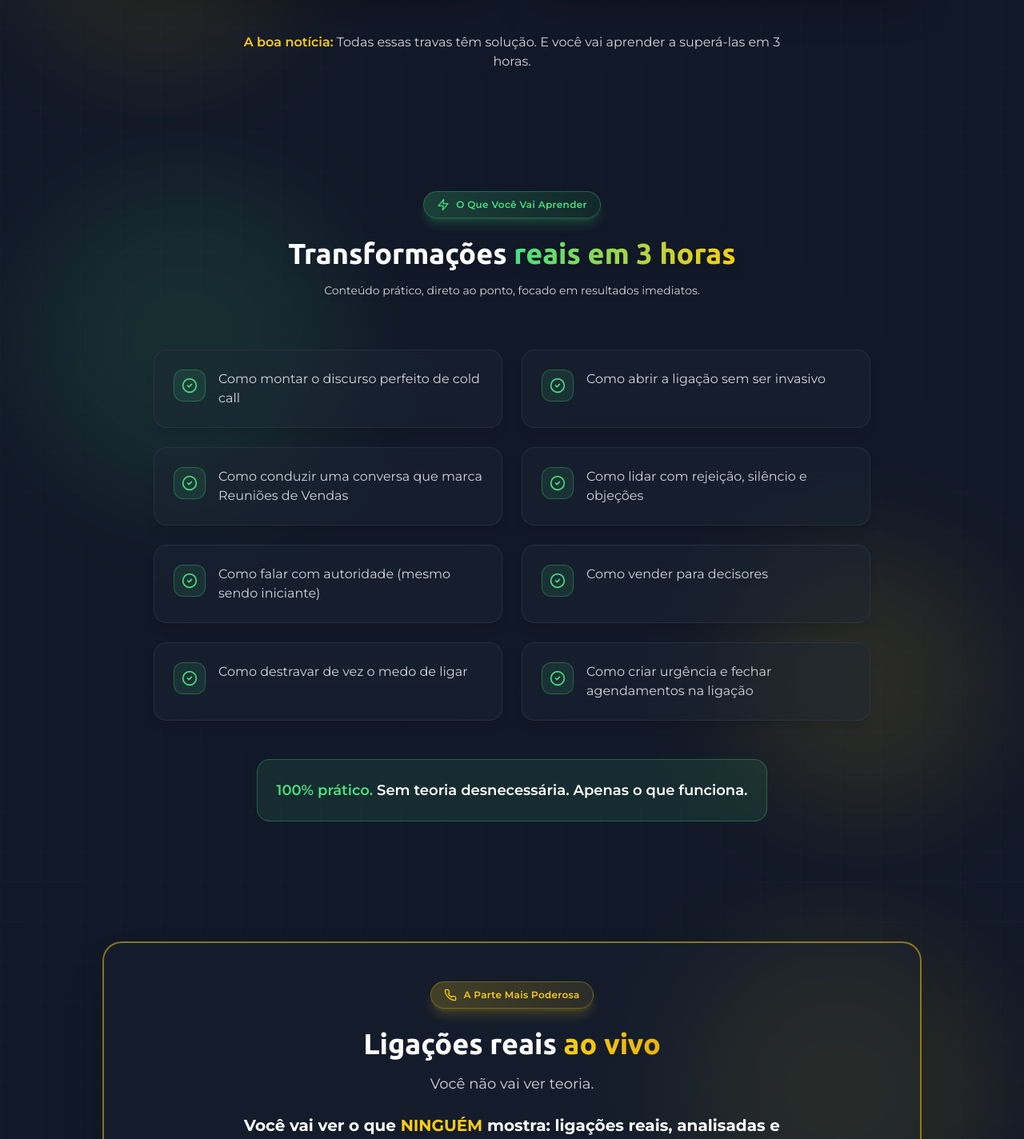
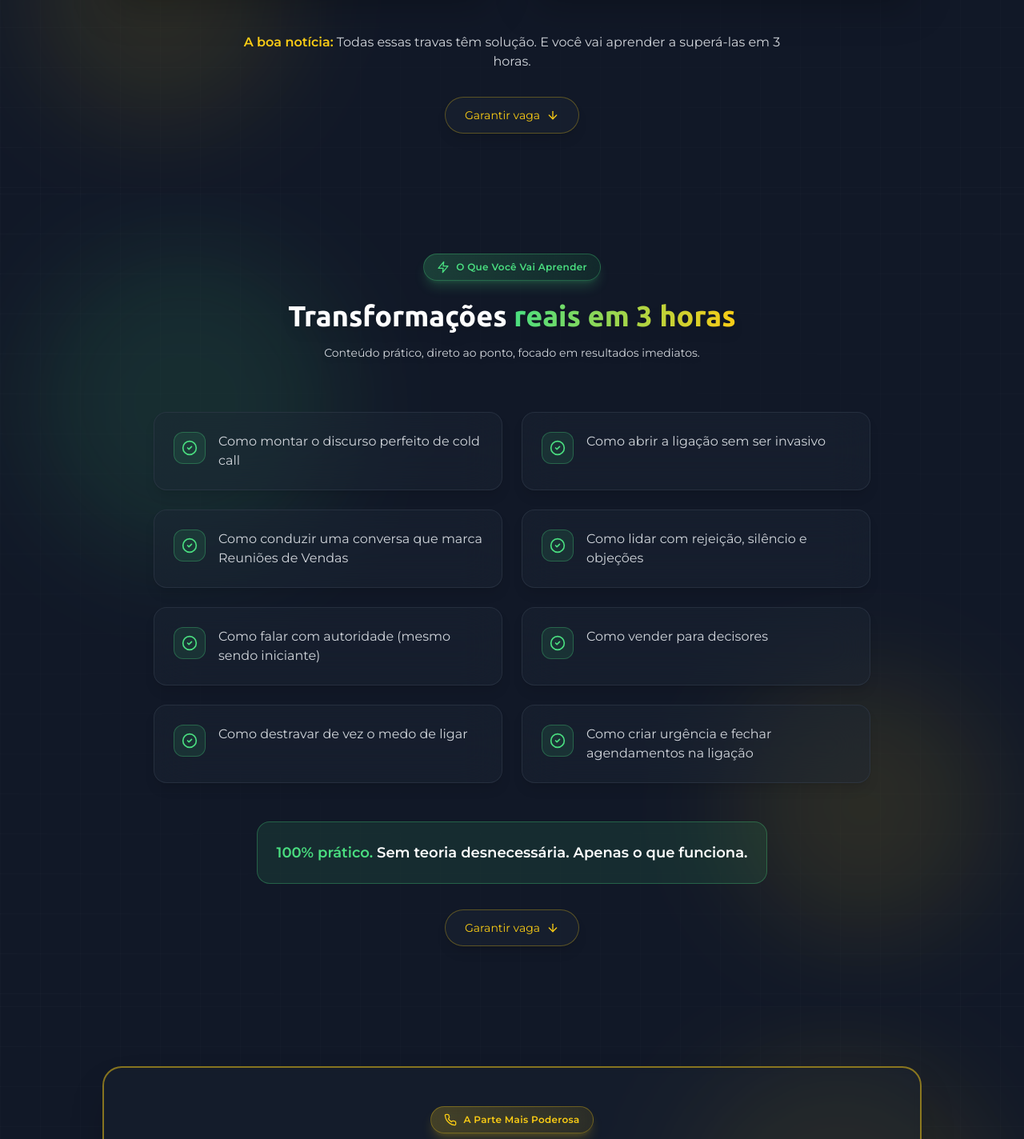
Before and after one commit to romulofreitas-byte/destrava-ligacoes, a Next.js app: page / in a window 1280 px wide. Shown: the part 3280-4704 px from the top of the page at 80% size. Built offline with nearby package versions, Linux system fonts and the light colour scheme; no server answers.

Commit message:
feat: adiciona CTAs sutis entre seções e torna card de investimento clicável

```diff
--- a/src/components/sections/AfterWorkshopSection.tsx
+++ b/src/components/sections/AfterWorkshopSection.tsx
@@ -2,6 +2,7 @@
 
 import React, { useState, useEffect, useRef } from 'react';
 import { CheckCircle2, Rocket } from 'lucide-react';
+import { SubtleCTA } from '@/components/ui/SubtleCTA';
 
 export const AfterWorkshopSection: React.FC = () => {
   const [hoveredItem, setHoveredItem] = useState<number | null>(null);
@@ -105,6 +106,10 @@ export const AfterWorkshopSection: React.FC = () => {
             </p>
           </div>
         </div>
+
+        <div className="mt-8 animate-fade-in-up" style={{animationDelay: '1s'}}>
+          <SubtleCTA />
+        </div>
       </div>
     </section>
   );
--- a/src/components/sections/EventDetailsSection.tsx
+++ b/src/components/sections/EventDetailsSection.tsx
@@ -75,7 +75,15 @@ export const EventDetailsSection: React.FC = () => {
                 </div>
 
                 {/* Investimento */}
-                <div className="relative flex flex-col items-center p-5 bg-gradient-to-br from-yellow-400/20 via-yellow-500/15 to-yellow-400/20 rounded-2xl border-2 border-yellow-400/60 hover:border-yellow-400 transition-all duration-300 md:col-span-2 md:mx-auto md:max-w-md shadow-2xl shadow-yellow-400/30 hover:shadow-yellow-400/50 group overflow-hidden">
+                <div
+                  onClick={() => {
+                    const element = document.getElementById('inscricao');
+                    if (element) {
+                      element.scrollIntoView({ behavior: 'smooth', block: 'start' });
+                    }
+                  }}
+                  className="relative flex flex-col items-center p-5 bg-gradient-to-br from-yellow-400/20 via-yellow-500/15 to-yellow-400/20 rounded-2xl border-2 border-yellow-400/60 hover:border-yellow-400 transition-all duration-300 md:col-span-2 md:mx-auto md:max-w-md shadow-2xl shadow-yellow-400/30 hover:shadow-yellow-400/50 group overflow-hidden cursor-pointer hover:scale-[1.02]"
+                >
                   {/* Animated shimmer border */}
                   <div className="absolute inset-0 rounded-2xl bg-gradient-to-r from-transparent via-yellow-400/30 to-transparent opacity-0 group-hover:opacity-100 transition-opacity duration-500 animate-shimmer bg-[length:200%_auto]"></div>
 
--- a/src/components/sections/WhatYouWillLearnSection.tsx
+++ b/src/components/sections/WhatYouWillLearnSection.tsx
@@ -2,6 +2,7 @@
 
 import React, { useState, useEffect, useRef } from 'react';
 import { CheckCircle2, Zap } from 'lucide-react';
+import { SubtleCTA } from '@/components/ui/SubtleCTA';
 
 export const WhatYouWillLearnSection: React.FC = () => {
   const [hoveredItem, setHoveredItem] = useState<number | null>(null);
@@ -107,6 +108,10 @@ export const WhatYouWillLearnSection: React.FC = () => {
             </p>
           </div>
         </div>
+
+        <div className="mt-8 animate-fade-in-up" style={{animationDelay: '1.1s'}}>
+          <SubtleCTA />
+        </div>
       </div>
     </section>
   );
--- a/src/components/sections/WhyYouStuckSection.tsx
+++ b/src/components/sections/WhyYouStuckSection.tsx
@@ -2,6 +2,7 @@
 
 import React, { useState, useEffect, useRef } from 'react';
 import { AlertTriangle, Heart, Shield, MessageSquare } from 'lucide-react';
+import { SubtleCTA } from '@/components/ui/SubtleCTA';
 
 export const WhyYouStuckSection: React.FC = () => {
   const [isVisible, setIsVisible] = useState(false);
@@ -130,6 +131,10 @@ export const WhyYouStuckSection: React.FC = () => {
             <span className="text-yellow-400 font-semibold">A boa notícia:</span> Todas essas travas têm solução. E você vai aprender a superá-las em 3 horas.
           </p>
         </div>
+
+        <div className="mt-8 animate-fade-in-up" style={{animationDelay: '0.8s'}}>
+          <SubtleCTA />
+        </div>
       </div>
     </section>
   );
--- /dev/null
+++ b/src/components/ui/SubtleCTA.tsx
@@ -0,0 +1,33 @@
+'use client';
+
+import React from 'react';
+import { ArrowDown } from 'lucide-react';
+
+interface SubtleCTAProps {
+  text?: string;
+  className?: string;
+}
+
+export const SubtleCTA: React.FC<SubtleCTAProps> = ({
+  text = 'Garantir vaga',
+  className = ''
+}) => {
+  const handleClick = () => {
+    const element = document.getElementById('inscricao');
+    if (element) {
+      element.scrollIntoView({ behavior: 'smooth', block: 'start' });
+    }
+  };
+
+  return (
+    <div className={`flex justify-center mt-8 ${className}`}>
+      <button
+        onClick={handleClick}
+        className="group inline-flex items-center gap-2 px-6 py-3 bg-gray-800/40 border border-yellow-400/30 text-yellow-400 text-sm font-medium rounded-full hover:bg-yellow-400/10 hover:border-yellow-400/50 transition-all duration-300 backdrop-blur-sm shadow-lg hover:shadow-yellow-400/20"
+      >
+        <span>{text}</span>
+        <ArrowDown className="w-4 h-4 transition-transform duration-300 group-hover:translate-y-1" />
+      </button>
+    </div>
+  );
+};
```
